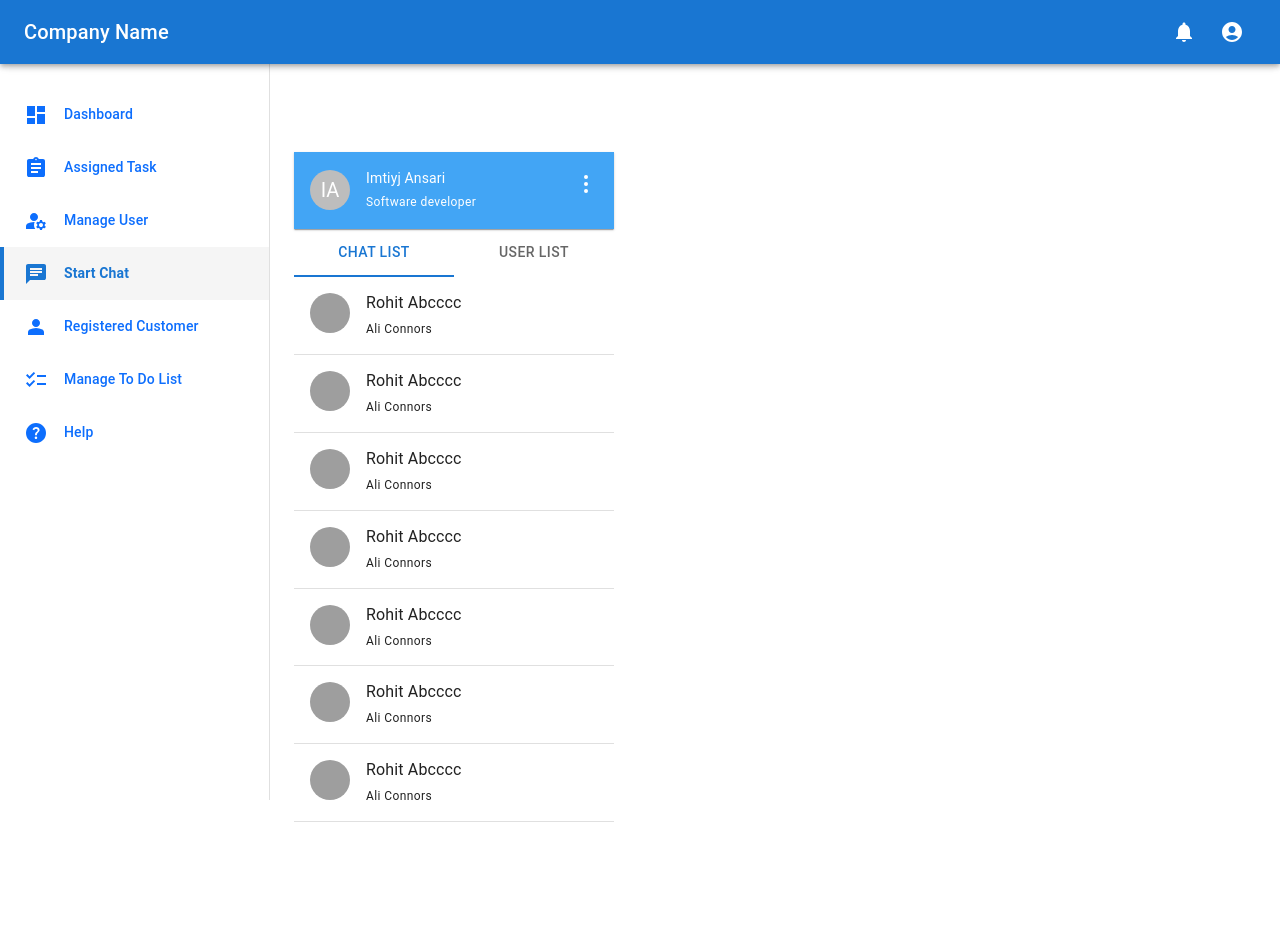
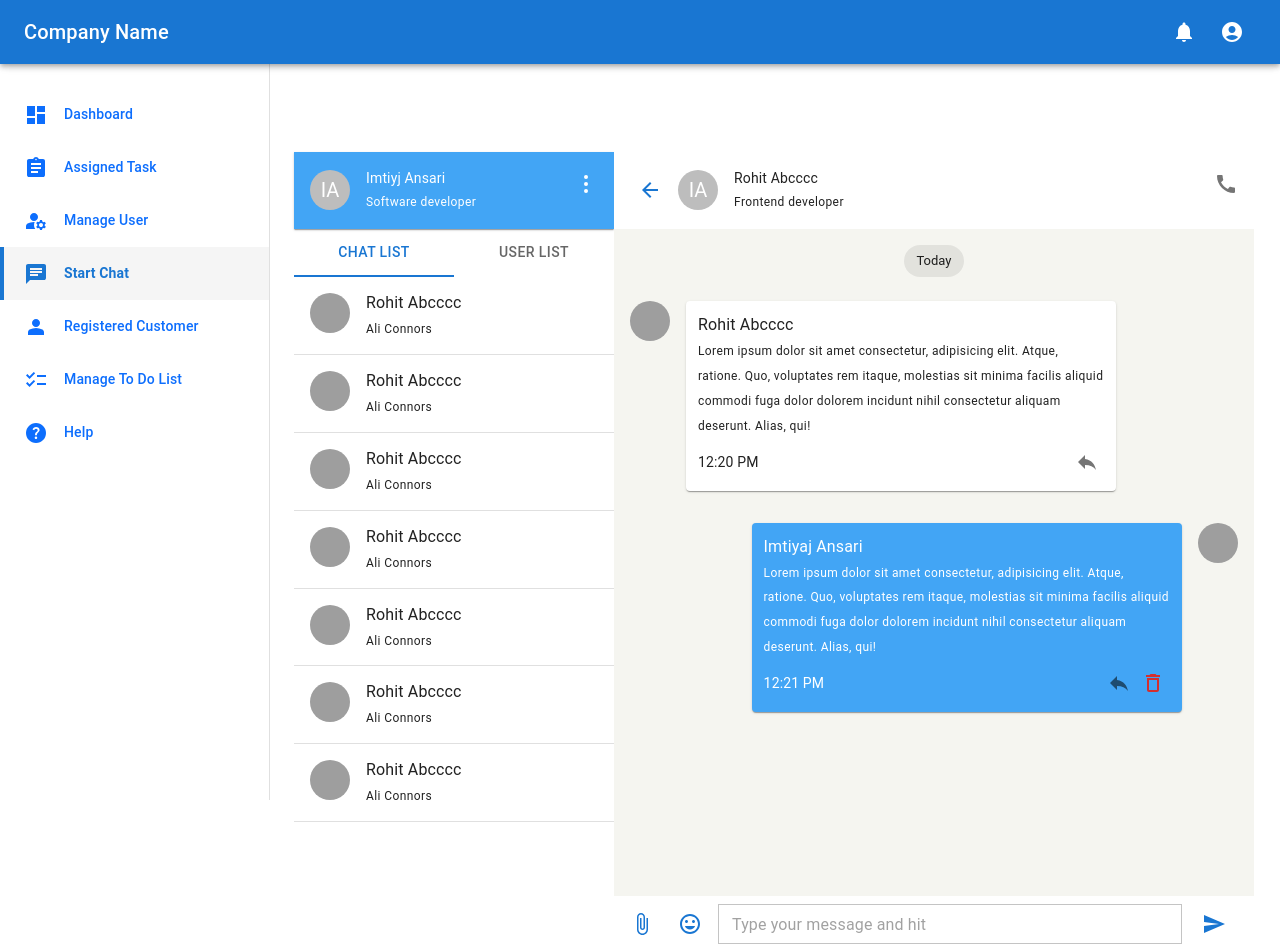
Before and after one commit to Imtiyazalam123/foxnival-web, a React (Create React App) app in the folder src/main/webapp/foxnival-ui/: page /startchat in a window 1280 px wide. Shown: the top 952 px of the page. Before the commit the page ends 846 px from the top, so only its background shows below. Built offline with nearby package versions, Linux system fonts and the light colour scheme; grey boxes are pictures that could not be loaded.

Commit message:
Added chat box UI design.

```diff
--- a/src/main/webapp/foxnival-ui/src/components/header/header.jsx
+++ b/src/main/webapp/foxnival-ui/src/components/header/header.jsx
@@ -21,7 +21,7 @@ const Header = () => {
     };
 
     return (
-      <AppBar position="fixed" sx={{ zIndex: (theme) => theme.zIndex.drawer + 1 }}>
+      <AppBar position="fixed" sx={{ zIndex: (theme) => theme.zIndex.drawer + 1}}>
         <Toolbar>
           <Typography variant="h6" component="div" sx={{ flexGrow: 1 }}>
             Company Name
--- /dev/null
+++ b/src/main/webapp/foxnival-ui/src/components/start_chats/ChatArea.jsx
@@ -0,0 +1,109 @@
+import { Avatar, Box, Chip, IconButton, List, ListItem, ListItemAvatar, ListItemText, Paper, Stack, Typography } from '@mui/material'
+import React from 'react'
+import ReplyIcon from '@mui/icons-material/Reply';
+import DeleteOutlineIcon from '@mui/icons-material/DeleteOutline';
+
+export default function ChatArea() {
+  return (
+    <Box sx={{ overflowY: 'auto', flex: '1 0 0', background: '#f5f5f0' }}>
+
+      <Stack direction="row" justifyContent="center"
+        sx={{
+          py: 2,
+          position: 'sticky',
+          top: 0,
+          zIndex: 2,
+          background: '#f5f5f0'
+        }}
+      >
+        <Chip label="Today" />
+      </Stack>
+      <List sx={{ p: 0, overflowY: "auto", flex: "" }}>
+        <ListItem sx={{ mb: 2 }}>
+          <Box sx={{ display: 'flex', width: '80%' }}>
+            <ListItemAvatar>
+              <Avatar alt="Remy Sharp" src="/static/images/avatar/1.jpg"> RA</Avatar>
+            </ListItemAvatar>
+            <Paper sx={{ width: '100%', p: 1.5 }}>
+              <ListItemText
+                sx={
+                  {
+                    m: 0
+                  }
+                }
+                primary="Rohit Abcccc"
+                secondary={
+
+                  <Typography
+                    variant="caption"
+                    sx={{ color: 'text.primary' }}
+                  >
+                    Lorem ipsum dolor sit amet consectetur, adipisicing elit. Atque, ratione. Quo,
+                    voluptates rem itaque, molestias sit minima facilis aliquid commodi fuga dolor dolorem incidunt nihil consectetur aliquam deserunt. Alias, qui!
+                  </Typography>
+                }
+              />
+              <Box sx={{ mt: 1, alignItems: 'center', display: 'flex', justifyContent: 'space-between'}}>
+                <Typography variant='body2'>
+                  12:20 PM
+                </Typography>
+                <Box>
+                  <IconButton size='small'>
+                    <ReplyIcon />
+                  </IconButton>
+                </Box>
+              </Box>
+            </Paper>
+          </Box>
+        </ListItem>
+
+        <ListItem sx={{ display: 'flex', flexDirection: 'row-reverse', mb: 2 }}>
+          <Box sx={{ display: 'flex', width: '80%', flexDirection: 'row-reverse' }}>
+            <ListItemAvatar
+              sx={{
+                display: 'flex',
+                flexDirection: 'row-reverse'
+              }}
+            >
+              <Avatar alt="Remy Sharp" src="/static/images/avatar/1.jpg" >IA</Avatar>
+            </ListItemAvatar>
+            <Paper sx={{ width: '100%', p: 1.5, bgcolor: 'primary.light', color: 'primary.contrastText' }}>
+              <ListItemText
+                sx={
+                  {
+                    m: 0
+                  }
+                }
+                primary="Imtiyaj Ansari"
+                secondary={
+
+                  <Typography
+                    variant="caption"
+                  >
+                    Lorem ipsum dolor sit amet consectetur, adipisicing elit. Atque, ratione. Quo,
+                    voluptates rem itaque, molestias sit minima facilis aliquid commodi fuga dolor dolorem incidunt nihil consectetur aliquam deserunt. Alias, qui!
+                  </Typography>
+
+                }
+              />
+              <Box sx={{ mt: 1, alignItems: 'center', display: 'flex', justifyContent: 'space-between'}}>
+                <Typography variant='body2'>
+                  12:21 PM
+                </Typography>
+                <Box>
+                  <IconButton size='small'>
+                    <ReplyIcon />
+                  </IconButton>
+                  <IconButton size='small' color='error'>
+                    <DeleteOutlineIcon />
+                  </IconButton>
+                </Box>
+              </Box>
+            </Paper>
+          </Box>
+        </ListItem>
+      </List>
+
+    </Box>
+  )
+}
--- /dev/null
+++ b/src/main/webapp/foxnival-ui/src/components/start_chats/ChatBox.jsx
@@ -0,0 +1,17 @@
+import { Box } from '@mui/material'
+import React from 'react'
+import ChatBoxHeader from './ChatBoxHeader'
+import ChatArea from './ChatArea'
+import ChatFooter from './ChatFooter'
+
+
+export default function ChatBox() {
+  return (
+
+    <Box sx = {{width: "50vw", display: "flex", flexDirection: "column", height: "100%"}}>
+        <ChatBoxHeader/>
+        <ChatArea/>
+        <ChatFooter/>
+    </Box>
+  )
+}
--- /dev/null
+++ b/src/main/webapp/foxnival-ui/src/components/start_chats/ChatBoxHeader.jsx
@@ -0,0 +1,40 @@
+
+import { Avatar, Button, Card, CardHeader, IconButton, Typography } from '@mui/material'
+import React from 'react'
+import ArrowBackIcon from '@mui/icons-material/ArrowBack';
+import CallIcon from '@mui/icons-material/Call';
+
+export default function ChatBoxHeader() {
+    return (
+
+        <Card
+        elevation={0}
+        sx={{ borderRadius: 0}}>
+            <CardHeader
+                avatar={
+                    <>
+                        <Button sx = {{minWidth: "auto", mr: 1}}>
+                            <ArrowBackIcon />
+                        </Button>
+                        <Avatar >
+                            IA
+                        </Avatar>
+                    </>
+                }
+                action={
+                    <>
+                        <IconButton>
+                            <CallIcon />
+                        </IconButton>
+                    </>
+                }
+                title="Rohit Abcccc"
+                subheader={
+                    <Typography variant='caption'>
+                        Frontend developer
+                    </Typography>
+                }
+            />
+        </Card>
+    )
+}
--- /dev/null
+++ b/src/main/webapp/foxnival-ui/src/components/start_chats/ChatFooter.jsx
@@ -0,0 +1,44 @@
+import { Box, Button, TextField } from '@mui/material'
+import React from 'react'
+import InsertEmoticonIcon from '@mui/icons-material/InsertEmoticon';
+import SendIcon from '@mui/icons-material/Send';
+import AttachFileIcon from '@mui/icons-material/AttachFile';
+
+export default function ChatFooter() {
+    return (
+        <Box sx={{ p: 1, display: 'flex' }}>
+            <Box sx={{display: 'flex', alignItems:'center'}}>
+                <Button sx={{ minWidth: 'auto', mr: 1 }}>
+                    <AttachFileIcon />
+                </Button>
+                <Button sx={{ minWidth: 'auto', mr: 1 }}>
+                    <InsertEmoticonIcon />
+                </Button>
+            </Box>
+            <Box sx={{ display: 'flex', flex: 1}}>
+                <TextField placeholder='Type your message and hit' size='small'
+                 sx={{
+                    "& .MuiInputBase-root": {
+                        borderRadius:0,
+                        borderRight: 0
+                    }
+                 }}
+                 fullWidth
+                />
+                <Button
+                // variant='outlined'
+                // sx={{
+                //     borderRadius:0,
+                //     minWidth: 'auto',
+                //     height: "100%"
+                // }}
+                >
+
+                    <SendIcon />
+
+                </Button>
+            </Box>
+        </Box>
+
+    )
+}
--- a/src/main/webapp/foxnival-ui/src/components/start_chats/ChatSideBar.jsx
+++ b/src/main/webapp/foxnival-ui/src/components/start_chats/ChatSideBar.jsx
@@ -32,7 +32,7 @@ export default function ChatSideBar() {
 
       {value === 0 &&
 
-        <List sx={{p: 0, overflowY: "auto", flex: "1 0"}}>
+        <List sx={{p: 0, overflowY: "auto", flex: ""}}>
           <ListItem alignItems="flex-start">
             <ListItemAvatar>
               <Avatar alt="Remy Sharp" src="/static/images/avatar/1.jpg" />
--- a/src/main/webapp/foxnival-ui/src/components/start_chats/StartChat.jsx
+++ b/src/main/webapp/foxnival-ui/src/components/start_chats/StartChat.jsx
@@ -1,11 +1,13 @@
 import React from 'react'
 import ChatSideBar from './ChatSideBar'
 import { Paper } from '@mui/material'
+import ChatBox from './ChatBox'
 
 export default function startchat() {
   return (
-    <Paper square elevation = {0} sx={{width: "100vh"}}>
+    <Paper square elevation = {0} sx={{height: "100vh", display: 'flex'}}>
     <ChatSideBar/>
+    <ChatBox/>
     </Paper>
   )
 }
```
